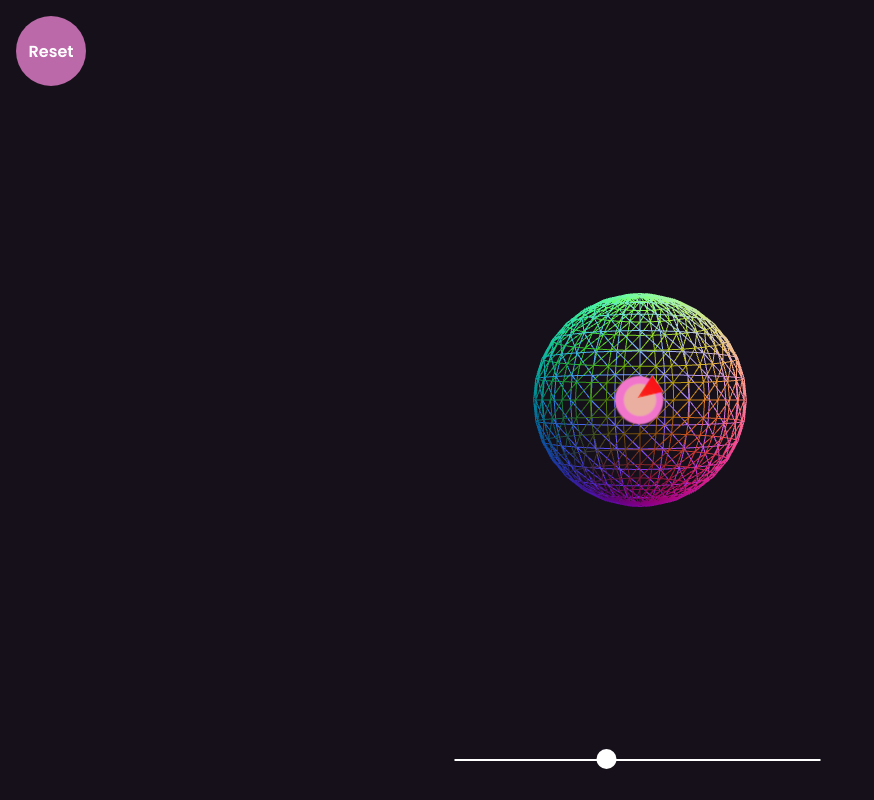
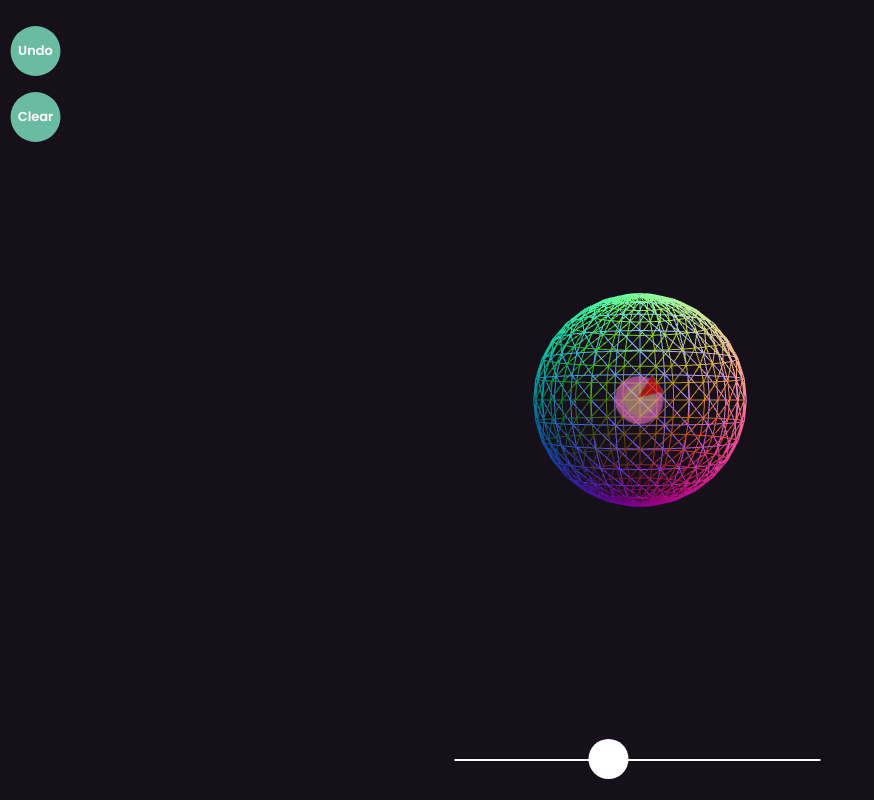
Before and after one commit to CeleryAdams/sticker, a React (Vite) app: page / in a window 1280 px wide. Shown: the whole page, without its empty margins (0-874 px from the left). Built offline with nearby package versions, Linux system fonts and the light colour scheme.

Commit message:
add undo feature, dynamic slider thumb size

```diff
--- a/src/Duck.jsx
+++ b/src/Duck.jsx
@@ -45,20 +45,32 @@ export default function Duck()
 
     }
 
+    const undo = () => {
+        setStickers((stickers) => {
+            const stickersCopy = [...stickers]
+            stickersCopy.pop()
+            return stickersCopy
+        })
+        start()
+    }
+
+    useEffect(() => console.log(stickers), [stickers])
 
     useEffect(() =>
     {
         const unsubscribeReset = useSticker.subscribe(
             (state) => state.phase,
-            (value) =>
-            {
-                if(value === 'cleared')
-                    reset()
-            }
+            (value) => value === 'cleared' && reset()
+        )
+
+        const unsubscribeUndo = useSticker.subscribe(
+            (state) => state.phase,
+            (value) => value === 'undo' && undo()
         )
 
         return () =>
         {
+            unsubscribeUndo()
             unsubscribeReset()
         }
     }, [])
@@ -76,7 +88,6 @@ export default function Duck()
         const intersects =[]
         const mesh = duckRef.current
         raycaster.intersectObject(mesh, false, intersects)
-        console.log[intersects]
 
         if (intersects.length <= 0)
         {
@@ -95,7 +106,6 @@ export default function Duck()
                 n.add( intersects[ 0 ].point )
 
                 helperRef.current.position.copy((intersects[0].point))
-                console.log(helperRef.current.rotation)
                 helperRef.current.lookAt(n)
             }
 
@@ -118,7 +128,7 @@ export default function Duck()
         <mesh
             ref={helperRef}
             visible={true}
-            // scale={scale}
+            scale={scale}
             onClick={() => {
                 addSticker()
                 start()
@@ -126,7 +136,7 @@ export default function Duck()
         >
                 {/* <boxGeometry args={[0.5, 0.5, 0.25]} /> */}
                 <planeGeometry args={[0.5, 0.5]} />
-                <meshBasicMaterial map={decalTexture} transparent side={THREE.DoubleSide}/>
+                <meshBasicMaterial map={decalTexture} transparent side={THREE.DoubleSide} opacity={0.6} depthWrite={false}/>
         </mesh>
 
         <Sticker stickers={stickers} duckRef={duckRef}/>
--- a/src/Interface.jsx
+++ b/src/Interface.jsx
@@ -5,25 +5,34 @@ import useSticker from "./stores/useSticker.jsx"
 export default function Interface()
 {
     const clear = useSticker((state) => state.clear)
+    const undo = useSticker((state) => state.undo)
     const scale = useSticker((state) => state.scale)
     const setScale = useSticker((state) => state.setScale)
 
+    const sliderRange = [0.3, 2.0]
+    const remap = [0.4, 1.4]
+
 
     const handleScaleChange = (event) => {
-        const value = parseFloat(event.target.value)
-        setScale(value)
+        setScale(parseFloat(event.target.value))
+        let thumbScale = remap[0] + ((remap[1] - remap[0]) / (sliderRange[1] - sliderRange[0]) * (event.target.value - sliderRange[0]))
+        document.documentElement.style.setProperty('--thumb-scale', thumbScale)
+        console.log(event.target.value)
     }
 
     return <div className='interface'>
-        <div className='reset' onClick={ clear }>Reset</div>
+        <div className='button-container'>
+            <div className='undo' onClick={ undo }>Undo</div>
+            <div className='reset' onClick={ clear }>Clear</div>
+        </div>
         <div className='slider'>
             <input
                 className='slider-range'
                 type='range'
                 value={scale}
                 step={0.1}
-                min={0.3}
-                max={2.0}
+                min={ sliderRange[0] }
+                max={ sliderRange[1] }
                 onChange={handleScaleChange}
             />
         </div>
--- a/src/Sticker.jsx
+++ b/src/Sticker.jsx
@@ -7,7 +7,7 @@ export default function Sticker({duckRef, stickers})
     const decalRef = useRef()
     const decalTexture = useTexture('./screen-sticker.png')
 
-    useEffect(() => console.log(stickers), [])
+    // useEffect(() => console.log(stickers), [stickers])
 
 
     return <>
--- a/src/stores/useSticker.jsx
+++ b/src/stores/useSticker.jsx
@@ -9,8 +9,9 @@ export default create(subscribeWithSelector((set) =>
         phase: 'cleared',
         scale: 1,
 
-        start: () => set((state) => state.phase === 'cleared' ? { phase: 'start'} : {}),
+        start: () => set((state) => state.phase !== 'start' ? { phase: 'start'} : {}),
         clear: () => set((state) => state.phase === 'start' ? { phase: 'cleared'} : {}),
+        undo: () => set((state) => state.phase ==='start'? { phase: 'undo'} : {}),
         setScale: (value) => {
             set( {scale: value} )
         }
--- a/src/style.css
+++ b/src/style.css
@@ -19,14 +19,30 @@ html, body, #root
     pointer-events: none;
 }
 
-.reset
+.button-container
+{
+  position: absolute;
+	left: 30px;
+	top: 10px;
+	transform: translateX(-50%);
+	display: flex;
+  flex-direction: column;
+	align-items:flex-start;
+	justify-content:left;
+	padding:0 21px 6px 16px;
+  cursor: pointer;
+  pointer-events: auto;
+}
+
+.reset, .undo
 {
     font-family: 'Poppins', sans-serif;
-    width: 70px;
-    height: 70px;
+    font-size: 13px;
+    width: 50px;
+    height: 50px;
     margin-top: 16px;
     margin-left: 16px;
-    background-color: rgb(187, 105, 169);
+    background-color: rgb(105, 187, 162);
     color: #fff;
     border-radius: 50%;
     display: flex;
@@ -37,15 +53,19 @@ html, body, #root
     transition: background-color 0.1s, transform 0.3s;
 }
 
-.reset:hover
+
+
+@media(hover: hover) {
+  .reset:hover, .reset:active, .undo:hover, .undo:active
   {
       background-color:  rgb(52, 83, 219);
       transform: scale(1.05);
   }
 
-.reset:active
+  .reset:active, .undo:active
   {
-    transform: scale(1);
+      transform: transform 0s;
+  }
 }
 
 .slider {
@@ -95,8 +115,8 @@ html, body, #root
 
 .slider-range::-webkit-slider-thumb {
 	-webkit-appearance: none;
-	width: 20px;
-	height: 20px;
+	width: calc(40px * var(--thumb-scale, 1));
+	height: calc(40px * var(--thumb-scale, 1));
 	background-color: white;
 	border-radius: 50%;
 	transform: translateY(-50%);
```
Lines whose indentation alone changed are shown as unchanged.
